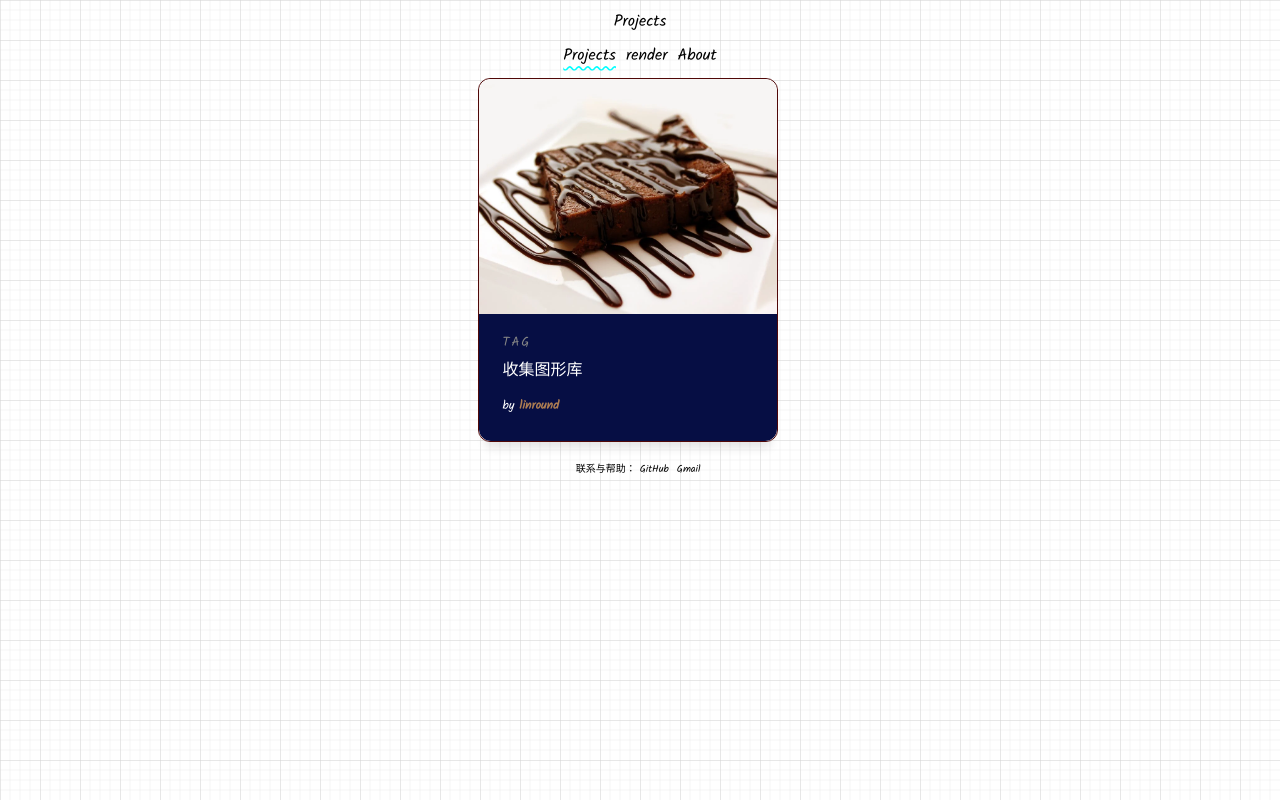
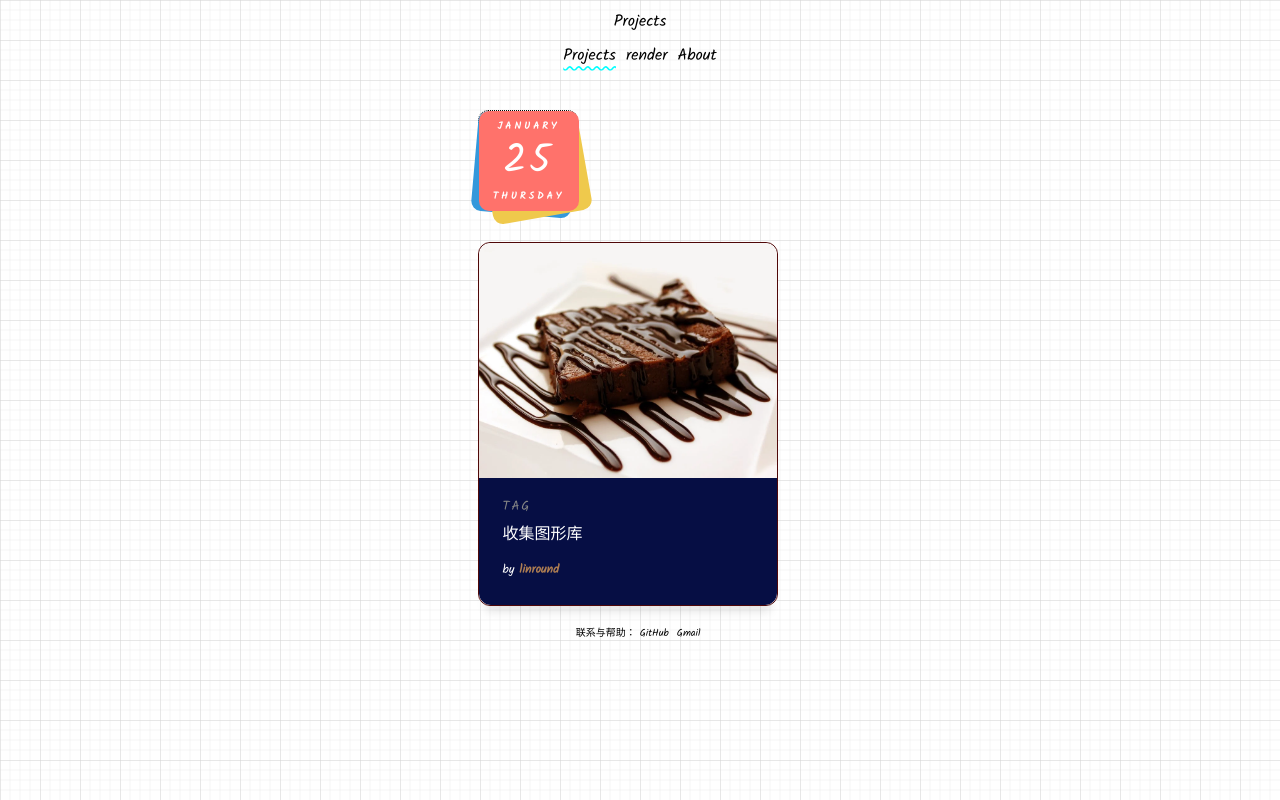
Before and after one commit to linround/me, a Next.js app: page /projects in a window 1280 px wide. Built offline with nearby package versions, Linux system fonts and the light colour scheme; no server answers.

Commit message:
refactor: calendar

```diff
--- /dev/null
+++ b/app/projects/components/CalendarDemo.tsx
@@ -0,0 +1,56 @@
+'use client'
+import style from './calendarDemo.module.css'
+import clsx from "clsx";
+export function CalendarDemo() {
+  const monthNames = [ "January", "February", "March", "April", "May", "June", "July", "August", "September", "October", "November", "December" ]
+  const dayNames= [ "Sunday","Monday","Tuesday","Wednesday","Thursday","Friday","Saturday" ]
+  const newDate = new Date()
+  return (
+    <div className={clsx([style.container,style.signboard,style.outer])}>
+      <div className={clsx([style.signboard,style.front,style.inner,style.anim04c])}>
+        <li className={clsx([style.year,style.anim04c])}>
+          <span>2024</span>
+        </li>
+        <ul className={clsx([style.calendarMain,style.anim04c])}>
+          <li className={clsx([style.month,style.anim04c])}>
+            <span>January</span>
+          </li>
+          <li className={clsx([style.date,style.anim04c])}>
+            <span>25</span>
+          </li>
+          <li className={clsx([style.day,style.anim04c])}>
+            <span>Thursday</span>
+          </li>
+        </ul>
+
+        <li className={clsx([style.clock,style.minute,style.anim04c])}>
+          <span>55</span>
+        </li>
+
+        <li className={clsx([style.calendarNormal,style.date2,style.anim04c])}>
+          <span>25</span>
+        </li>
+      </div>
+      <div className={clsx([style.signboard,style.left,style.inner,style.anim04c])}>
+
+        <li className={clsx([style.clock,style.hour,style.anim04c])}>
+          <span>17</span>
+        </li>
+
+        <li className={clsx([style.calendarNormal,style.day2,style.anim04c])}>
+          <span>Thursday</span>
+        </li>
+      </div>
+      <div className={clsx([style.signboard,style.right,style.inner,style.anim04c])}>
+
+        <li className={clsx([style.clock,style.second,style.anim04c])}>
+          <span>28</span>
+        </li>
+
+        <li className={clsx([style.calendarNormal,style.month2,style.anim04c])}>
+          <span>January</span>
+        </li>
+      </div>
+    </div>
+  )
+}
--- /dev/null
+++ b/app/projects/components/calendarDemo.module.css
@@ -0,0 +1,163 @@
+.container{
+
+  list-style: none;
+  width: 300px;
+  height: 100px;
+  margin: 2em 0;
+  border: 1px dotted black;
+}
+.anim04c{
+  transition: all .4s cubic-bezier(.5, .35, .15, 1.4);
+}
+.signboard {
+  width: 100px;
+  height: 100px;
+  color: #fff;
+  border-radius: 10px;
+}
+.outer{
+
+  cursor: pointer;
+  position: relative;
+  z-index: 1;
+}
+.front{
+  position: absolute;
+  top: 0;
+  left: 0;
+  z-index: 3;
+  background: #ff726b;
+  text-align: center;
+}
+.inner{}
+.year {
+  width: 100%;
+  position: absolute;
+  top: 0;
+  font-size: 14px;
+  line-height: 30px;
+  font-weight: 300;
+  text-transform: uppercase;
+  letter-spacing: 0;
+  text-align: center;
+  opacity: 0;
+  visibility: hidden;
+  color: #ff726b;
+}
+.calendarMain{
+
+  width: 100%;
+  height: 100%;
+  position: absolute;
+  opacity: 1;
+}
+.month,
+.day {
+  font-size: 10px;
+  line-height: 30px;
+  font-weight: 600;
+  text-transform: uppercase;
+  letter-spacing: 3px;
+}
+.date {
+  font-size: 40px;
+  line-height: 40px;
+  font-weight: 300;
+  text-transform: uppercase;
+  letter-spacing: 3px;
+}
+.clock {
+  width: 100%;
+  height: 100%;
+  position: absolute;
+  font-size: 40px;
+  line-height: 100px;
+  font-weight: 300;
+  text-transform: uppercase;
+  letter-spacing: 3px;
+  text-align: center;
+  opacity: 0;
+  visibility: hidden;
+}
+.hour{}
+.minute{}
+.second{}
+
+.date2 {
+  color: #ff726b;
+}
+.day2 {
+  color: #3498DB;
+}
+.month2 {
+  color: #EFC94C;
+}
+.calendarNormal {
+  width: 100%;
+  position: absolute;
+  bottom: 0;
+  font-size: 14px;
+  line-height: 30px;
+  font-weight: 600;
+  text-transform: uppercase;
+  letter-spacing: 3px;
+  text-align: center;
+  opacity: 0;
+  visibility: hidden;
+}
+.left{
+  position: absolute;
+  left: 0;
+  z-index: 1;
+  transform: rotate(5deg) translate(-4px, 4px);
+  background: #3498DB;
+}
+.right{
+  position: absolute;
+  right:  0;
+  z-index: 2;
+  transform: rotate(-10deg) translate(7px, 8px);
+  background: #EFC94C;
+}
+.outer:hover .inner{
+  transform: rotate(0) translate(0);
+}
+.outer:active .inner{
+  transform: rotate(0) translate(0) scale(0.9);
+}
+.outer:active .front .date {
+  -webkit-transform: scale(2);
+}
+.outer:active .front .day,
+.outer:active .front .month {
+  visibility: hidden;
+  opacity: 0;
+  transform: scale(0);
+}
+.outer:active .right {
+  transform: rotate(-5deg) translateX(80px) scale(0.9);
+}
+.outer:active .left {
+  transform: rotate(5deg) translateX(-80px) scale(0.9);
+}
+.outer:active .calendarMain {
+  transform: scale(1.8);
+  opacity: 0;
+  visibility: hidden;
+}
+.outer:active .clock {
+  transform: scale(1.4);
+  opacity: 1;
+  visibility: visible;
+}
+.outer:active .calendarNormal {
+  bottom: -30px;
+  opacity: 1;
+  visibility: visible;
+}
+.outer:active .year {
+  top: -30px;
+  opacity: 1;
+  visibility: visible;
+  letter-spacing: 3px;
+}
--- a/app/projects/page.tsx
+++ b/app/projects/page.tsx
@@ -1,15 +1,20 @@
+import Link from "next/link";
+import {calendarDemo, graphicsLibraryRouter} from "@/lib/routes";
+import {CalendarDemo} from "@/app/projects/components/CalendarDemo";
 import {FlexBoxExercise} from "@/app/projects/components/FlexBoxExercise";
-import Link from "next/link";
-import {graphicsLibraryRouter} from "@/lib/routes";
 export const metadata = {
   title: 'Projects',
 }
 export default function page() {
   return (
     <div>
+      <Link href={calendarDemo.slug} target={'_blank'}>
+        <CalendarDemo />
+      </Link>
       <Link href={graphicsLibraryRouter.slug} target={'_blank'}>
         <FlexBoxExercise/>
       </Link>
+
     </div>
   )
 }
--- a/lib/routes.ts
+++ b/lib/routes.ts
@@ -25,3 +25,8 @@ export const graphicsLibraryRouter = {
   slug:'graphicsLibrary',
   description:'收集图形库'
 }
+export const calendarDemo = {
+  name:'calendarDemo',
+  slug:'https://ucalendar.cn/',
+  description:'开源的日历web'
+}
```
